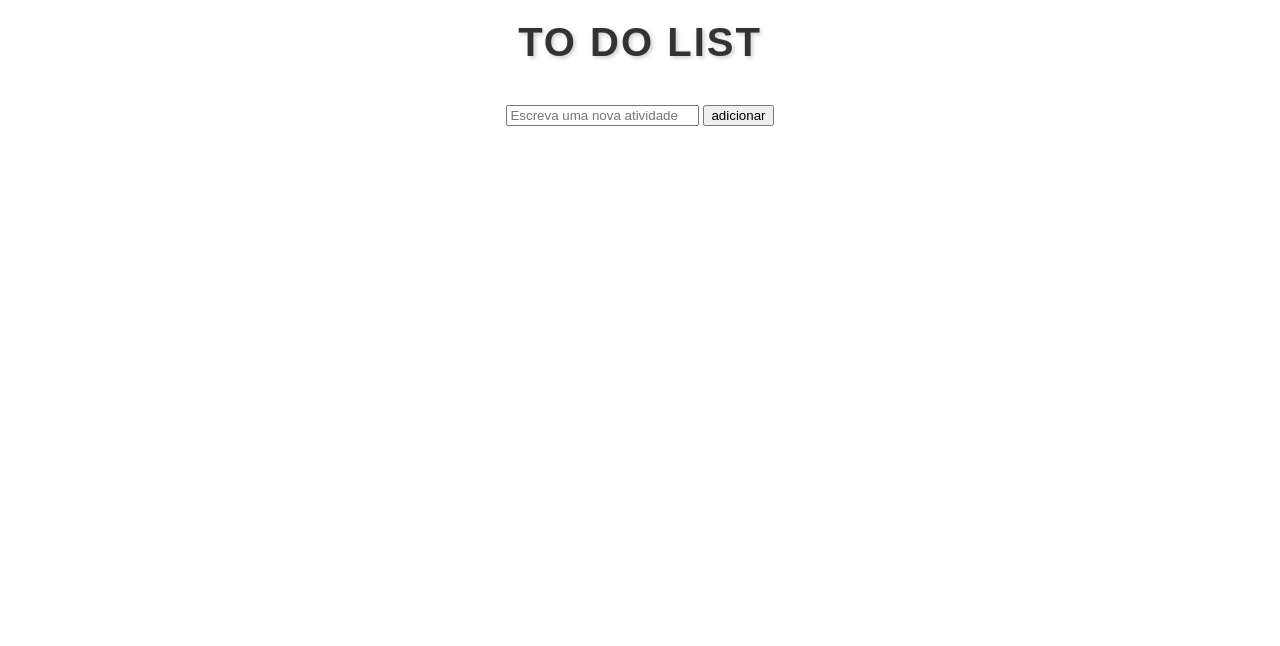
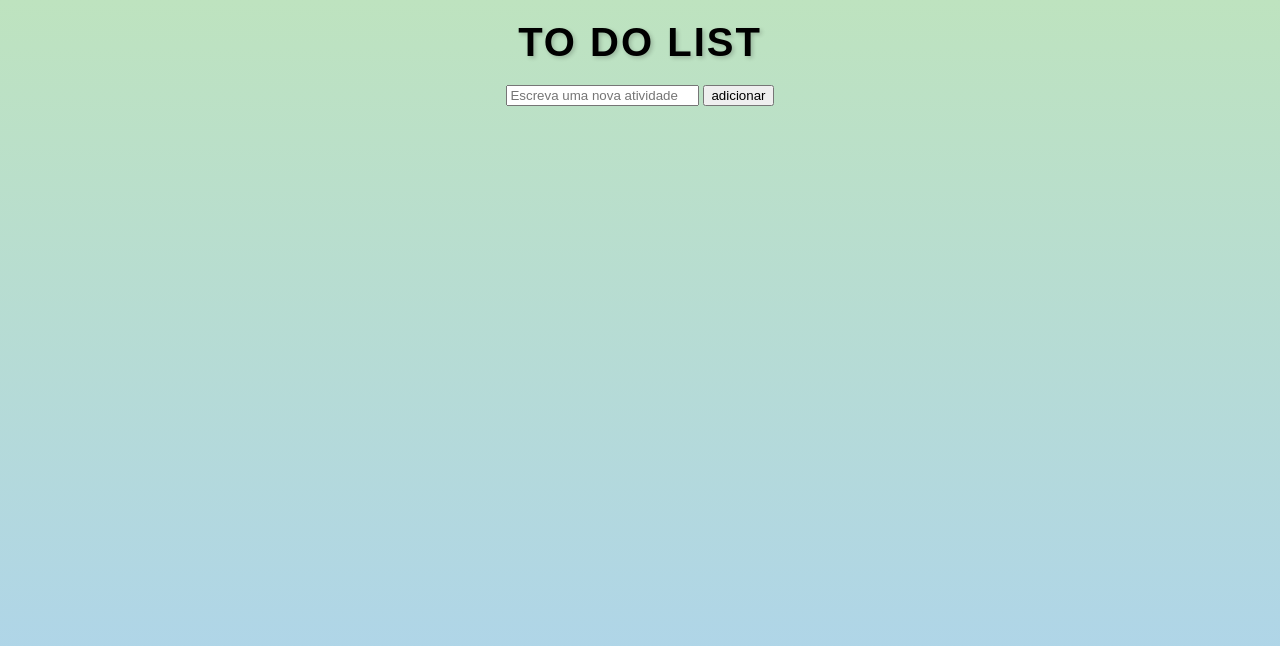
Before and after one commit to JoaoAlfredoMader/to-do-list, a plain HTML site: page src/index.html in a window 1280 px wide. Drawn offline with Linux system fonts and the light colour scheme.

Commit message:
add bg color

```diff
--- a/src/style.css
+++ b/src/style.css
@@ -1,6 +1,8 @@
 header h1 {
+    text-align: center;
+    margin-bottom: 20px;
     font-size: 2.5rem; /* Tamanho da fonte grande */
-    color: #333; /* Cor do texto */
+    color: #000000; /* Cor do texto */
     text-align: center; /* Alinhamento central */
     margin: 0; /* Remover margens padrão */
     padding: 20px 0; /* Adicionar preenchimento acima e abaixo do título */
@@ -50,11 +52,9 @@ body {
     align-items: center;
     height: 100vh;
     margin: 0;
-}
-
-header {
-    text-align: center;
-    margin-bottom: 20px;
+    background: linear-gradient(to bottom, #bee3bf, #acd2f1); /* Gradiente linear de duas cores */
+    margin: 0; /* Remova as margens padrão */
+    padding: 0; /* Remova os preenchimentos padrão */
 }
 
 #lista-tarefas li {
```
